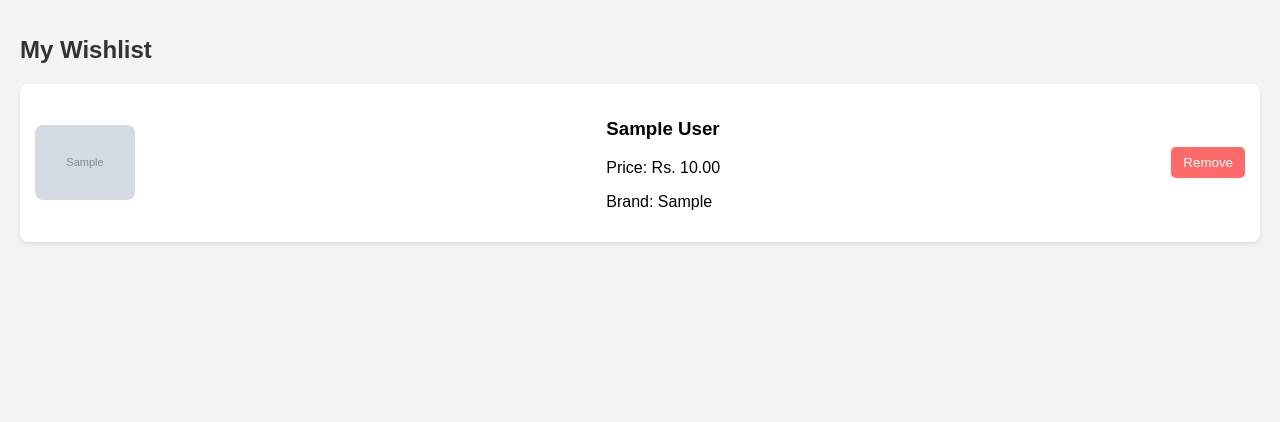
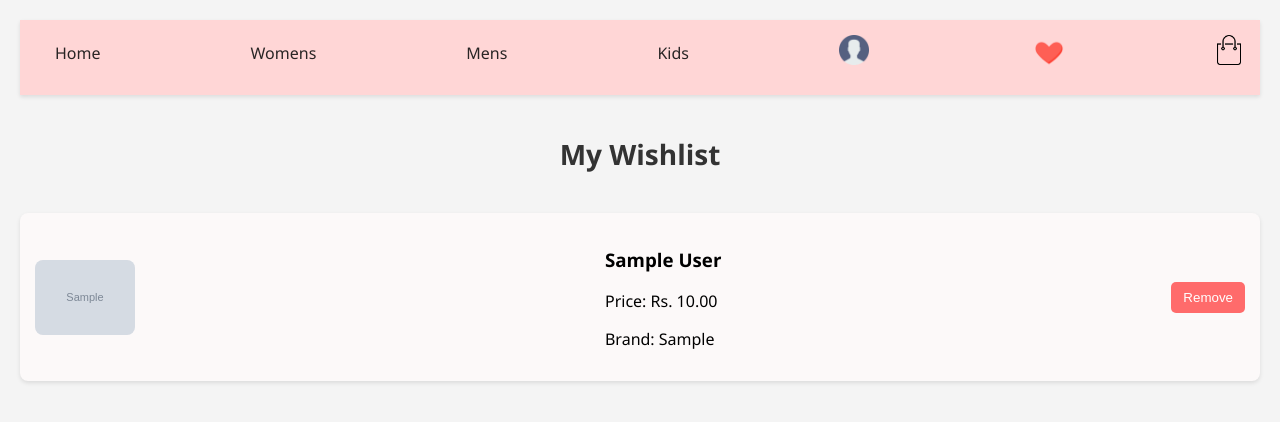
Before and after one commit to treesathomas123/Online-Footwear-Store, a Django app: template FootLand/templates/wishlist.html in a window 1280 px wide. Shown: the top 422 px of the page. Run offline with Django 5.2, Linux system fonts and the light colour scheme; the template is opened without the code that fills it: values that come from a table or form of the project are taken from there, others are empty; tables that the repository leaves empty hold one stand-in row (values such as "Sample post"); grey boxes marked "Sample" are stand-in pictures.

Commit message:
changes made in wishlist

```diff
--- a/FootLand/templates/product_detail.html
+++ b/FootLand/templates/product_detail.html
@@ -173,7 +173,7 @@
             display: none;
             position: absolute;
             right: 0;
-            background-color: #ffd6d6;
+            background-color: #fdfafa;
             min-width: 160px;
             box-shadow: 0px 8px 16px rgba(0, 0, 0, 0.2);
             z-index: 1;
@@ -192,7 +192,7 @@
         }
 
         .dropdown-content a:hover {
-            background-color: #ffd6d6;
+            background-color: #fdf8f8;
         }
 
 
--- a/FootLand/templates/wishlist.html
+++ b/FootLand/templates/wishlist.html
@@ -6,28 +6,148 @@
     <meta name="viewport" content="width=device-width, initial-scale=1.0">
     <title>My Wishlist</title>
     <style>
-        /* Basic CSS styles for the wishlist page */
         body {
-            font-family: Arial, sans-serif;
+            font-family: 'Segoe UI', Tahoma, Geneva, Verdana, sans-serif;
             background-color: #f4f4f4;
             margin: 0;
+            display: flex;
+            flex-direction: column;
             padding: 20px;
         }
 
+        nav {
+            background-color: #ffd6d6;
+            padding: 0px;
+            margin-bottom: 10px;
+            gap: 20px/* Add space below the navbar */
+        }
+
+        nav ul {
+            list-style: none;
+            padding: 0;
+            margin: 0;
+            display: flex;
+            justify-content: space-around;
+            align-items: center;
+             ;
+        }
+
+        nav ul li {
+            margin-right: 20px;
+
+        }
+
+        nav ul li a {
+            color: rgb(41, 37, 37);
+            text-decoration: none;
+            padding: 10px 15px;
+
+        }
+
+        nav ul li a:hover {
+            background-color: #c0bbbb;
+            border-radius: 5px;
+        }
+        nav .navbar-wishlist-icon img, nav .navbar-wishlist-icon {
+            vertical-align: middle;
+        }
+
+
+        /* Add to Wishlist button styling */
+        .add-to-wishlist-btn {
+            background-color: #ff6b6b;
+            color: white;
+            border: none;
+            border-radius: 5px;
+            padding: 8px 12px;
+            cursor: pointer;
+            transition: background-color 0.3s;
+            margin-top: 10px;
+        }
+
+        .add-to-wishlist-btn:hover {
+            background-color: #ff4b4b;
+        }
+
+        /* Navbar wishlist icon */
+        .navbar-wishlist-icon {
+            margin-left: 15px; /* Space between icons */
+            cursor: pointer;
+        }
+
+
+        header {
+            background-color: #ffd6d6;
+            padding: 15px 20px;
+            box-shadow: 0 2px 4px rgba(0, 0, 0, 0.1);
+            position: sticky;
+            top: 0;
+            z-index: 1000;
+        }
+
+        /* Navigation and dropdown styling  */
+        nav {
+            display: flex;
+            justify-content: space-between;
+            align-items: center;
+        }
+
+        #MenuItems {
+            list-style: none;
+            display: flex;
+            align-items: center;
+            gap:100px;
+        }
+
+        #MenuItems li {
+            position: relative;
+        }
+
+        .dropdown-content {
+            display: none;
+            position: absolute;
+            right: 0;
+            background-color: #fdfafa;
+            min-width: 160px;
+            box-shadow: 0px 8px 16px rgba(0, 0, 0, 0.2);
+            z-index: 1;
+        }
+
+        .dropdown-content a {
+            color: #333;
+            padding: 12px 16px;
+            text-decoration: none;
+            display: block;
+            text-align: left;
+        }
+
+        .dropdown:hover .dropdown-content {
+            display: block;
+        }
+
+        .dropdown-content a:hover {
+            background-color: #fdf8f8;
+        }
+
+
+
         .wishlist-title {
-            font-size: 24px;
-            margin-bottom: 20px;
+            font-size: 28px;
             color: #333;
+            text-align: center;
+            margin: 40px 0;
+            font-weight: bold;
         }
 
         .wishlist-items {
             display: flex;
             flex-direction: column;
             gap: 10px;
+
         }
 
         .wishlist-item {
-            background-color: #fff;
+            background-color: #fcf9f9;
             padding: 15px;
             border-radius: 8px;
             box-shadow: 0 2px 4px rgba(0, 0, 0, 0.1);
@@ -58,10 +178,43 @@
     </style>
 </head>
 <body>
-    <h1 class="wishlist-title">My Wishlist</h1>
+    <header>
+        <nav>
+            <ul id="MenuItems">
+                <li><a href="{% url 'home' %}">Home</a></li>
+                <li><a href="{% url 'womens_products' %}">Womens</a></li>
+                <li><a href="{% url 'mens_products' %}">Mens</a></li>
+                <li><a href="{% url 'kids_products' %}">Kids</a></li>
+
+                <li class="dropdown">
+                    <a href="#"><img src="{% static 'images/user.png' %}" width="30px" height="30px"></a>
+                    <div class="dropdown-content">
+                        {% if request.session.user_id %}
+                            <a href="{% url 'add_profile' %}">Welcome, {{ request.session.username }}</a>
+                        {% else %}
+                            <a href="{% url 'login' %}">Welcome</a>
+                        {% endif %}
+                        <a href="{% url 'logout' %}">Logout</a>
+                    </div>
+                </li>
+                <li>
+                    <a href="{% url 'wishlist' %}">
+                        <img src="{% static 'images/heart.png' %}" width="30px" height="30px" alt="Wishlist" class="navbar-wishlist-icon">
+                    </a>
+                </li>
+                <li>
+                    <a href="{%url 'cart'%}">
+                        <img src="{% static 'images/cart.png'%}" width="30px" height="30px">
+                    </a>
+                </li>
+            </ul>
+        </nav>
+    </header>
+    <center><h1 class="wishlist-title">My Wishlist</h1></center>
     <div class="wishlist-items">
         {% for item in wishlist_items %}
         <div class="wishlist-item">
+
             <img src="{{ item.product.image.url }}" alt="{{ item.product.name }}">
             <div>
                 <h3>{{ item.product.name }}</h3>
```
Also changed, not shown: FootLand/templates/kids_products.html (+34 -0 lines).
